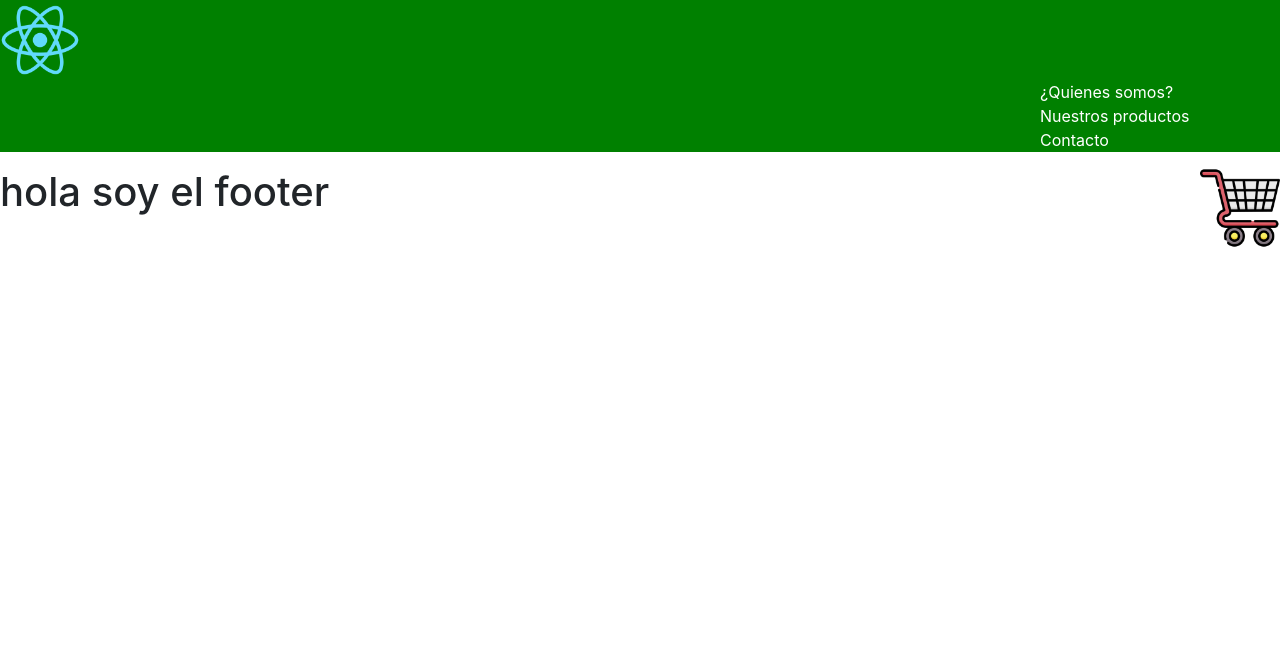
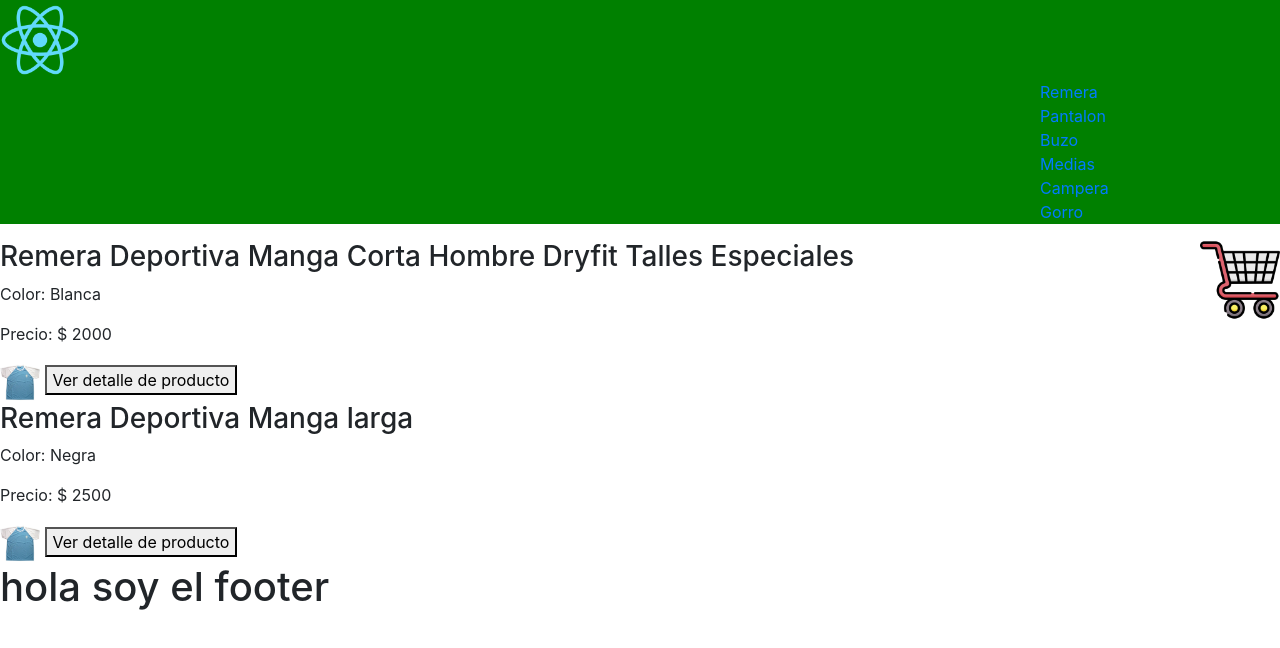
Before and after one commit to santi-coder/tienda-ecomerce-, a React (Create React App) app: page /categoria/A in a window 1280 px wide. Shown: the top 648 px of the page. Built offline with nearby package versions, Linux system fonts and the light colour scheme.

Commit message:
correccion primer entrega proyecto

```diff
--- a/src/App.jsx
+++ b/src/App.jsx
@@ -5,6 +5,7 @@ import NavbarComponent from './components/navBar/';
 import ItemListContainerComponent from './contenedor/itemListContainer/itemListContainer';
 import ItemDetailContainer from './contenedor/itemDetailContainer/itemDetailContainer';
 import {BrowserRouter, Switch, Route} from 'react-router-dom';
+import Categoria from './components/categorias/categoria';
 
 
 const App = () => {
@@ -24,6 +25,10 @@ const App = () => {
           <ItemListContainerComponent curso="react " cantidad=" mucho"/>
 	      </Route>
 
+        <Route exact path="/categoria/:catID">
+          <Categoria/>
+	      </Route>
+
         <Route exact path="/detalle/:id">
           <ItemDetailContainer/>
         </Route>
--- /dev/null
+++ b/src/components/categorias/categoria.jsx
@@ -0,0 +1,41 @@
+import React from 'react';
+import {useParams} from 'react-router-dom';
+import Item from '../item/item';
+import productList from '../mocks/productList';
+
+const Categoria = () => {
+
+    const [producto, setProducto] = React.useState([]);
+
+    const {catID} = useParams();
+
+    React.useEffect(() => {
+
+        const categoriaPromise= new Promise ((resolve, reject)=>{
+            setTimeout(()=> resolve(productList),1000);
+        });
+
+        categoriaPromise.then (function (result) {
+             const filtrarCategorias = result.filter (element => element.categoria.toString() === catID);
+             setProducto (filtrarCategorias)
+             console.log(filtrarCategorias)
+        }
+    )}, [catID]);
+
+
+
+
+    return(
+        <div>
+            {producto.map((product)=>{
+                return(
+                    <>
+                    <Item key={product.id} product={product}/>
+                    </>
+                )
+            })}
+        </div>
+    );
+};
+
+export default Categoria
--- /dev/null
+++ b/src/components/itemList/itemList.jsx
@@ -0,0 +1,23 @@
+import Item from "../item/item";
+import ItemCountComponent from "../itemCount";
+
+const ItemList =({products}) => {
+
+    return (
+    <div>
+
+            {products.map((product)=>{
+                return (
+                <>
+                <Item key={product.id} product={product}/>;
+                </>
+                )
+
+            })}
+
+
+    </div>
+    );
+};
+
+export default ItemList
--- a/src/components/mocks/productList.jsx
+++ b/src/components/mocks/productList.jsx
@@ -1,13 +1,18 @@
 
 
 const productList = [
-    {id: 1, title: "Remera Deportiva Manga Corta Hombre Dryfit Talles Especiales", color:"Blanca", price: 2000,  foto: "../images/remera.jpg", formaDePago: "Todos los medios de pago", envio: "llega en 2 dias", repDelVendedor:"5 estrellas", caracDelProducto:"La remera Drt Fit de aatrece, te brinda protección, comodidad, son bastante frescas para este venidero verano. Con reflectivo en la Manga" },
-    {id: 2, title: "Pantalon", color:"Gris", price: 500,  foto: "../images/logo512.png"},
-    {id: 3, title: "Buzo", color:"Rojo", price: 1500,  foto: "../images/logo512.png"},
-    {id: 4, title: "Medias", color:"verdes", price: 260,  foto: "../images/logo512.png"},
-    {id: 5, title: "Campera", color:"azul", price: 4500,  foto: "../images/logo512.png"},
-    {id: 6, title: "Gorro", color:"Marron", price: 150,  foto: "../images/logo512.png"},
-
+    {id: 1, categoria:"A", title: "Remera Deportiva Manga Corta Hombre Dryfit Talles Especiales", color:"Blanca", price: 2000,  foto: "../images/remera.jpg", formaDePago: "Todos los medios de pago", envio: "llega en 2 dias", repDelVendedor:"5 estrellas", caracDelProducto:"La remera Drt Fit de aatrece, te brinda protección, comodidad, son bastante frescas para este venidero verano. Con reflectivo en la Manga" },
+    {id: 2, categoria:"B", title: "Pantalon", color:"Gris", price: 500,  foto: "../images/logo512.png"},
+    {id: 3, categoria:"C", title: "Buzo", color:"Rojo", price: 1500,  foto: "../images/logo512.png"},
+    {id: 4, categoria:"D", title: "Medias", color:"verdes", price: 260,  foto: "../images/logo512.png"},
+    {id: 5, categoria:"E", title: "Campera", color:"azul", price: 4500,  foto: "../images/logo512.png"},
+    {id: 6, categoria:"F", title: "Gorro", color:"Marron", price: 150,  foto: "../images/logo512.png"},
+    {id: 7, categoria:"A", title: "Remera Deportiva Manga larga", color:"Negra", price: 2500,  foto: "../images/remera.jpg"},
+    {id: 8, categoria:"B", title: "Pantalon", color:"Verde", price: 800,  foto: "../images/logo512.png"},
+    {id: 9, categoria:"C", title: "Buzo", color:"Naranja", price: 900,  foto: "../images/logo512.png"},
+    {id: 10, categoria:"D", title: "Medias", color:"Blancas", price: 300,  foto: "../images/logo512.png"},
+    {id: 11, categoria:"E",  title: "Campera", color:"Gris", price: 3000,  foto: "../images/logo512.png"},
+    {id: 12, categoria:"F", title: "Gorro", color:"Marron", price: 200,  foto: "../images/logo512.png"},
 ];
 
 export default productList
--- a/src/components/navBar/index.jsx
+++ b/src/components/navBar/index.jsx
@@ -9,14 +9,24 @@ const NavbarComponent = () => {
         <Link to={`/`}> <img src="/images/logo512.png" alt="" style={{width:80, height:80}}/> </Link>
         <ul style={{listStyle:"none", marginLeft:1000}}>
           <li>
-            <a href="#" style={{color:"white"}}>¿Quienes somos?</a>
+            <Link to={`/categoria/A`}> Remera</Link>
           </li>
           <li>
-            <a href="#" style={{color:"white"}}>Nuestros productos</a>
+            <Link to={`/categoria/B`}> Pantalon </Link>
           </li>
           <li>
-            <a href="#" style={{color:"white"}}>Contacto</a>
+          <Link to={`/categoria/C`}> Buzo </Link>
           </li>
+          <li>
+          <Link to={`/categoria/D`}> Medias </Link>
+          </li>
+          <li>
+          <Link to={`/categoria/E`}> Campera </Link>
+          </li>
+          <li>
+          <Link to={`/categoria/F`}> Gorro </Link>
+          </li>
+
         </ul>
         <div style={{float:"right"}}>
         <CartWidget/>
--- a/src/contenedor/itemListContainer/itemList.jsx
+++ /dev/null
@@ -1,18 +0,0 @@
-import Item from "../../components/item/item";
-
-const ItemList =({products}) => {
-
-    return (
-    <div>
-
-            {products.map((product)=>{
-                return <Item key={product.id} product={product}/>;
-
-            })}
-
-
-    </div>
-    );
-};
-
-export default ItemList
--- a/src/contenedor/itemListContainer/itemListContainer.jsx
+++ b/src/contenedor/itemListContainer/itemListContainer.jsx
@@ -1,6 +1,7 @@
 import React from 'react'
 import productList from '../../components/mocks/productList'
-import ItemList from './itemList'
+import ItemList from '../../components/itemList/itemList'
+
 
 const ItemListContainerComponent = (props) => {
 
```
Also changed, not shown: 1 other file (tests, documents, lock files or other folders).
